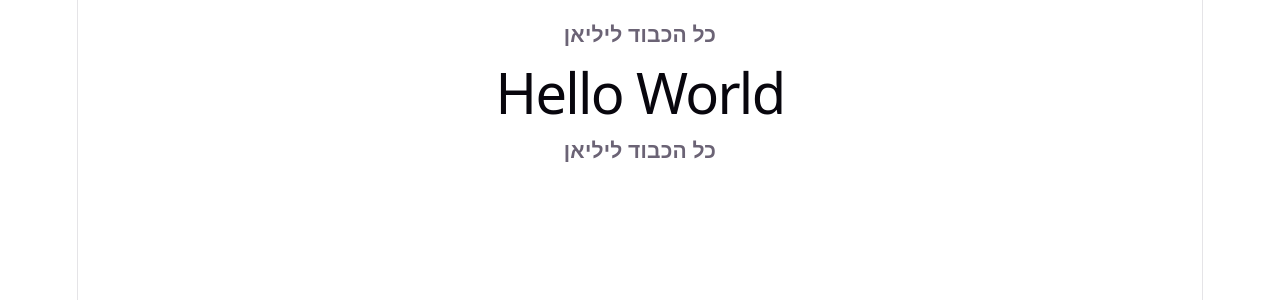
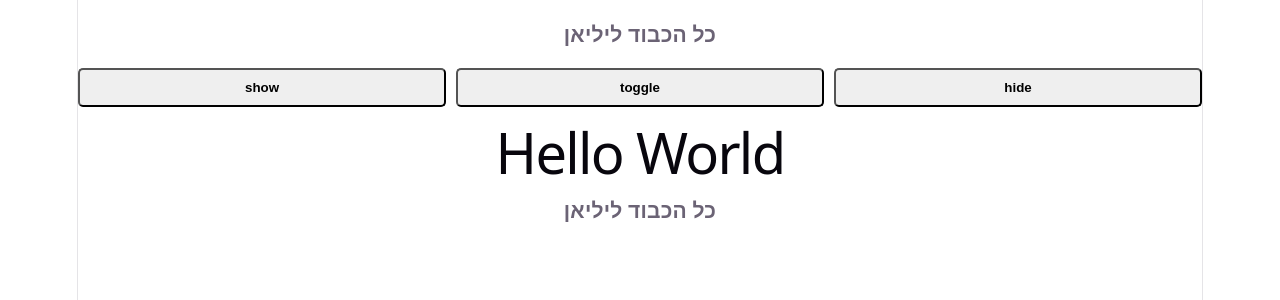
Before and after one commit to Lillianleykin22/presser-good1, a React (Vite) app: page / in a window 1280 px wide. Shown: the top 300 px of the page. Built offline with nearby package versions, Linux system fonts and the light colour scheme.

Commit message:
כפתור השולטים על הצגת המידע כולל CSS לעיצוב שלהם ושל המיקום שלהם

```diff
--- a/src/App.css
+++ b/src/App.css
@@ -1,3 +1,14 @@
+.button_row{
+  display: grid;
+  gap: 10px;
+  flex-direction: row;
+  grid-template-columns: repeat(3, 1fr);
+}
+.button_row button{
+  padding: 10px 20px;
+  font-weight: bold;
+  border-radius: 5px;
+}
 .counter {
   font-size: 16px;
   padding: 5px 10px;
--- a/src/SimpleHomePage.jsx
+++ b/src/SimpleHomePage.jsx
@@ -1,12 +1,27 @@
-import React, {useState} from 'react';
+import { useState } from 'react';
 
 function SimpleHomePage(props) {
     const [toShow, setToShow] = useState(true);
+
+    const show = () => {
+        setToShow(true);
+    }
+    const toggle = () => {
+        setToShow(!toShow);
+    }
+    const hide = () => {
+        setToShow(false);
+    }
+
     return (
         <>
+            <div className="button_row">
+            <button onClick={show}>show</button>
+            <button onClick={toggle}>toggle</button>
+            <button onClick={hide}>hide</button>
+            </div>
             {toShow &&
-                (<h1>Hello World</h1>)
-            }
+                <h1>Hello World</h1>}
         </>
     );
 }
```
